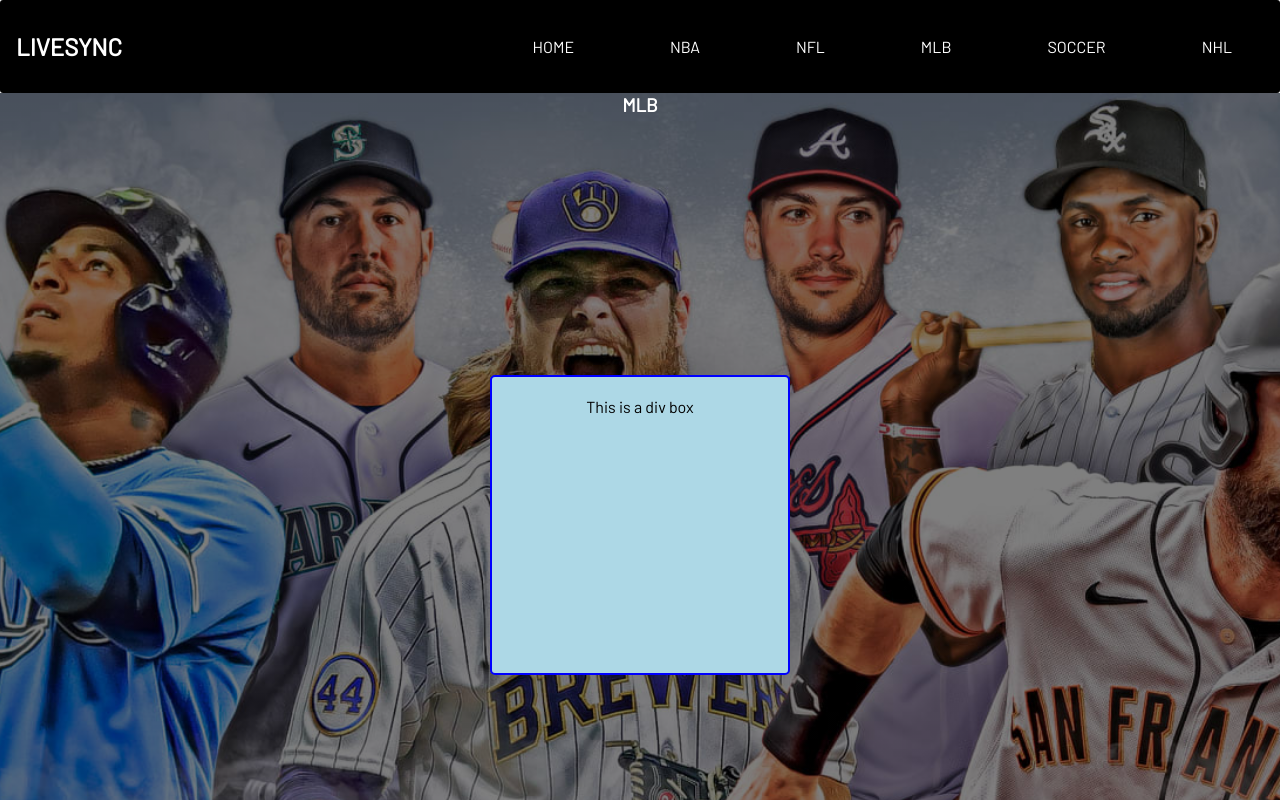
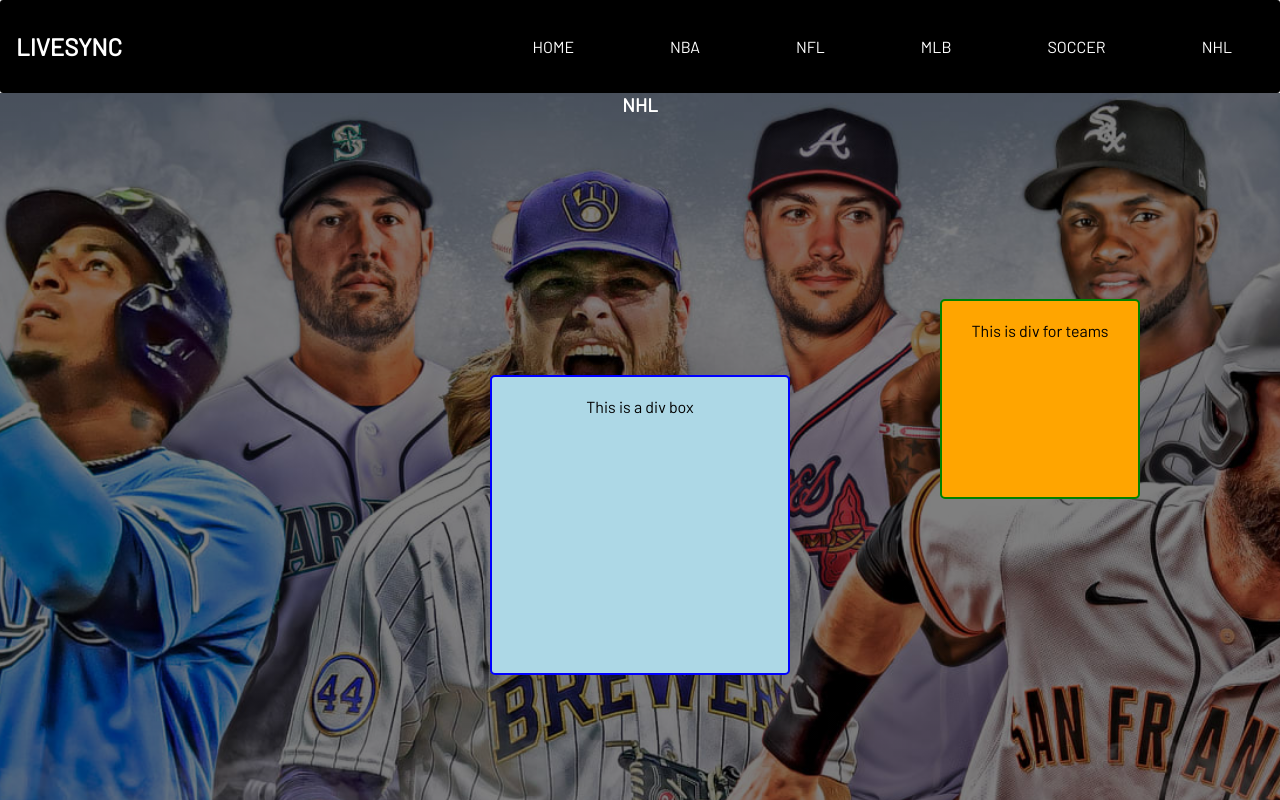
Before and after one commit to abdulrahman1121/Sports_Scheduler, a React (Vite) app in the folder mySportScheduler/: page /MLB in a window 1280 px wide. Shown: the top 800 px of the page. Built offline with nearby package versions, Linux system fonts and the light colour scheme.

Commit message:
added the second div box to MLB and NFL and NBA comps

```diff
--- a/mySportScheduler/src/comps/MLB.jsx
+++ b/mySportScheduler/src/comps/MLB.jsx
@@ -24,13 +24,29 @@
         transform: "translate(-50%, -75%)",
       };
 
+      const box2Style = {
+        width: "200px",
+        height: "200px",
+        backgroundColor: "orange",
+        border: "2px solid green",
+        borderRadius: "5px",
+        textAlign: "center",
+        paddingTop: "20px",
+        position: "absolute",
+        top: "75%",
+        left: "50%",
+        transform: "translate(150%, -150%)",
+  };
       return (
       <div style={divStyle}>
-        <h3>MLB</h3>
+          <h3>NHL</h3>
 
       <div style={boxStyle}>
           <p>This is a div box</p>
 
+      <div style={box2Style}>
+        <p>This is div for teams</p>
+          </div>
         </div>
       </div>
 
--- a/mySportScheduler/src/comps/NBA.jsx
+++ b/mySportScheduler/src/comps/NBA.jsx
@@ -24,13 +24,29 @@
         transform: "translate(-50%, -75%)",
       };
 
+      const box2Style = {
+        width: "200px",
+        height: "200px",
+        backgroundColor: "orange",
+        border: "2px solid green",
+        borderRadius: "5px",
+        textAlign: "center",
+        paddingTop: "20px",
+        position: "absolute",
+        top: "75%",
+        left: "50%",
+        transform: "translate(150%, -150%)",
+  };
       return (
       <div style={divStyle}>
-        <h3>NBA</h3>
+          <h3>NHL</h3>
 
       <div style={boxStyle}>
           <p>This is a div box</p>
 
+      <div style={box2Style}>
+        <p>This is div for teams</p>
+          </div>
         </div>
       </div>
 
--- a/mySportScheduler/src/comps/NFL.jsx
+++ b/mySportScheduler/src/comps/NFL.jsx
@@ -24,13 +24,29 @@
         transform: "translate(-50%, -75%)",
       };
 
+      const box2Style = {
+        width: "200px",
+        height: "200px",
+        backgroundColor: "orange",
+        border: "2px solid green",
+        borderRadius: "5px",
+        textAlign: "center",
+        paddingTop: "20px",
+        position: "absolute",
+        top: "75%",
+        left: "50%",
+        transform: "translate(150%, -150%)",
+  };
       return (
       <div style={divStyle}>
-        <h3>NFL</h3>
+          <h3>NHL</h3>
 
       <div style={boxStyle}>
           <p>This is a div box</p>
 
+      <div style={box2Style}>
+        <p>This is div for teams</p>
+          </div>
         </div>
       </div>
 
```
Lines whose indentation alone changed are shown as unchanged.
